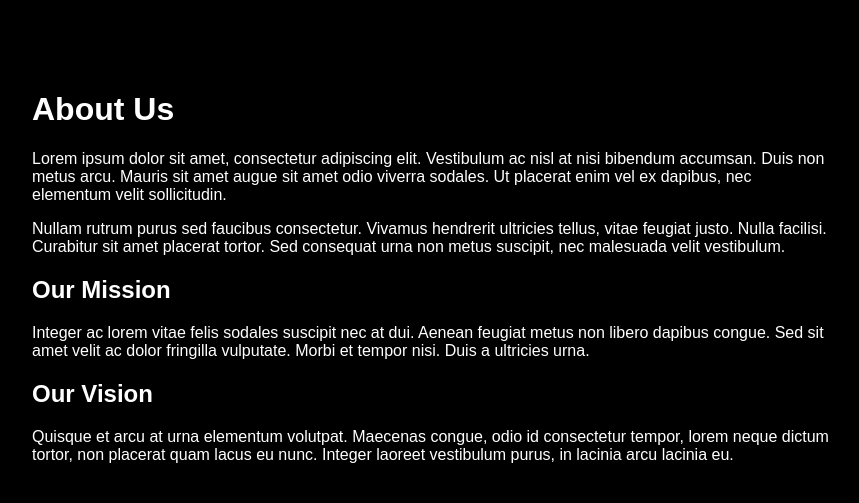
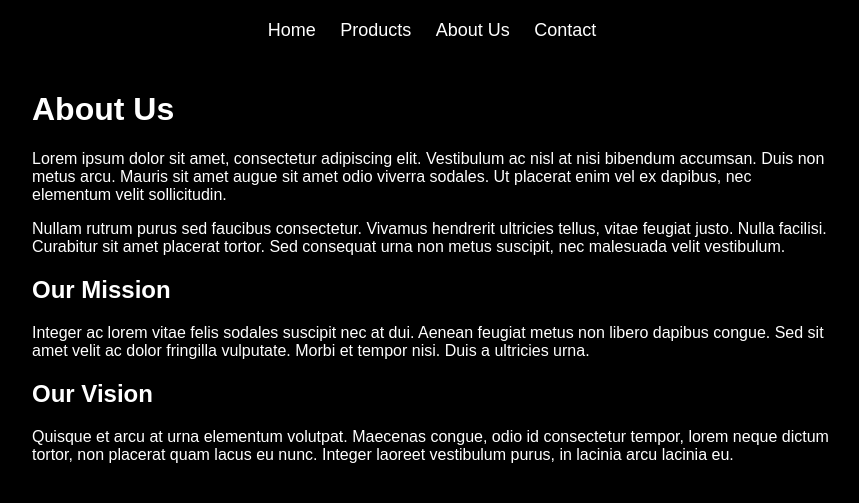
Before and after one commit to OwenCoombs/Shopify-temp, a plain HTML site: page about1.html in a window 1280 px wide. Shown: the whole page, without its empty margins (208-1067 px from the left). Drawn offline with Linux system fonts and the light colour scheme.

Commit message:
Added nav to about

```diff
--- a/about1.html
+++ b/about1.html
@@ -20,9 +20,49 @@
     h1, h2, p {
       color: #fff;
     }
+    nav {
+    background-color: black;
+    text-align: center;
+    padding: 20px 0;
+    position:fixed;
+    top: 0;
+    left: 0;
+    width: 100%;
+    z-index: 999;
+}
+
+nav ul {
+    list-style-type: none;
+    margin: 0;
+    padding: 0;
+}
+
+nav ul li {
+    display: inline;
+    margin-right: 20px;
+}
+
+nav ul li:last-child {
+    margin-right: 0;
+}
+
+nav ul li a {
+    color: white;
+    text-decoration: none;
+    font-size: 18px;
+}
   </style>
 </head>
 <body>
+  <nav>
+    <ul>
+        <li><a href="home.html">Home</a></li>
+        <li><a href="home.html">Products</a></li>
+        <li><a href="about1.html">About Us</a></li>
+
+        <li><a href="about.html">Contact</a></li>
+    </ul>
+</nav>
   <div class="container">
     <h1>About Us</h1>
     <p>Lorem ipsum dolor sit amet, consectetur adipiscing elit. Vestibulum ac nisl at nisi bibendum accumsan. Duis non metus arcu. Mauris sit amet augue sit amet odio viverra sodales. Ut placerat enim vel ex dapibus, nec elementum velit sollicitudin.</p>
```
